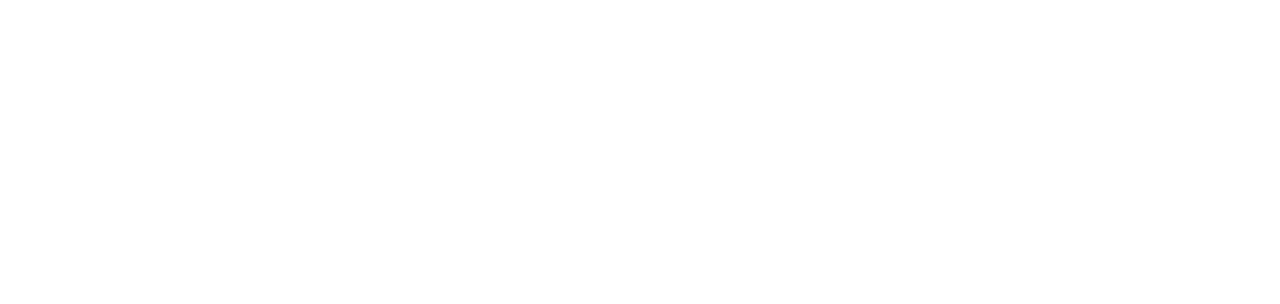
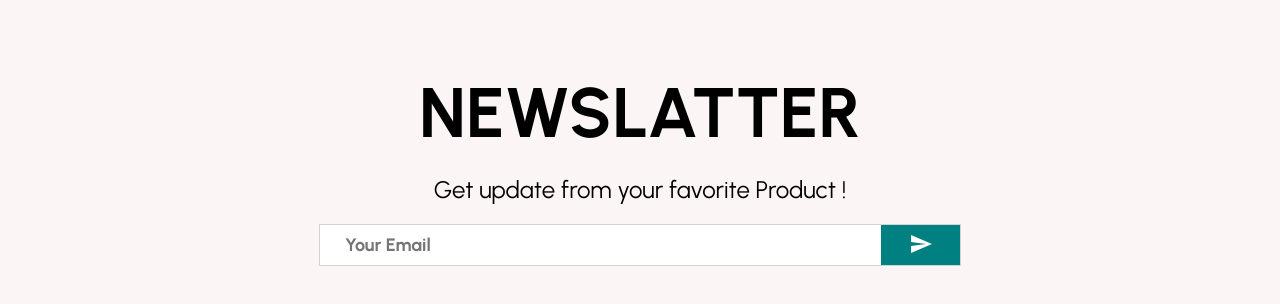
Before and after one commit to Bayezid075/BitBuy-full-stack-mern-ecommerce-shop, a React (Create React App) app in the folder client/: page / in a window 1280 px wide. Shown: the part 2288-2592 px from the top of the page. Before the commit the page ends 2216 px from the top, so only its background shows below. Built offline with nearby package versions, Linux system fonts and the light colour scheme; a web font is replaced by a local one.

Commit message:
NewsLatter section done

```diff
--- a/client/src/Pages/Home.jsx
+++ b/client/src/Pages/Home.jsx
@@ -4,6 +4,7 @@
 import Navbar from "../components/Navbar";
 import Products from "../components/Products";
 import Slider from "../components/Slider";
+import NewsLatter from "../components/NewsLatter";
 
 export default function Home() {
   return (
@@ -13,6 +14,7 @@
       <Slider />
       <Categories />
       <Products />
+      <NewsLatter />
     </div>
   );
 }
--- /dev/null
+++ b/client/src/components/NewsLatter.jsx
@@ -0,0 +1,55 @@
+import { Send } from "@mui/icons-material";
+import React from "react";
+import styled from "styled-components";
+const Container = styled.div`
+  height: 60vh;
+  background: #fcf5f5;
+  display: flex;
+  align-items: center;
+  justify-content: center;
+  flex-direction: column;
+`;
+const Title = styled.h1`
+  font-size: 70px;
+  margin-bottom: 20px;
+`;
+const Description = styled.p`
+  font-size: 24px;
+  margin-bottom: 20px;
+`;
+const InputContainer = styled.div`
+  width: 50%;
+  height: 40px;
+  background: white;
+  display: flex;
+  justify-content: space-between;
+  border: 1px solid lightgray;
+`;
+const Input = styled.input`
+  border: none;
+  flex: 8;
+  padding-left: 25px;
+  font-size: 18px;
+  font-weight: 600;
+`;
+const Button = styled.button`
+  flex: 1;
+  border: none;
+  background: teal;
+  color: white;
+`;
+
+export default function NewsLatter() {
+  return (
+    <Container>
+      <Title> NEWSLATTER</Title>
+      <Description> Get update from your favorite Product ! </Description>
+      <InputContainer>
+        <Input placeholder="Your Email " />
+        <Button>
+          <Send />
+        </Button>
+      </InputContainer>
+    </Container>
+  );
+}
```
